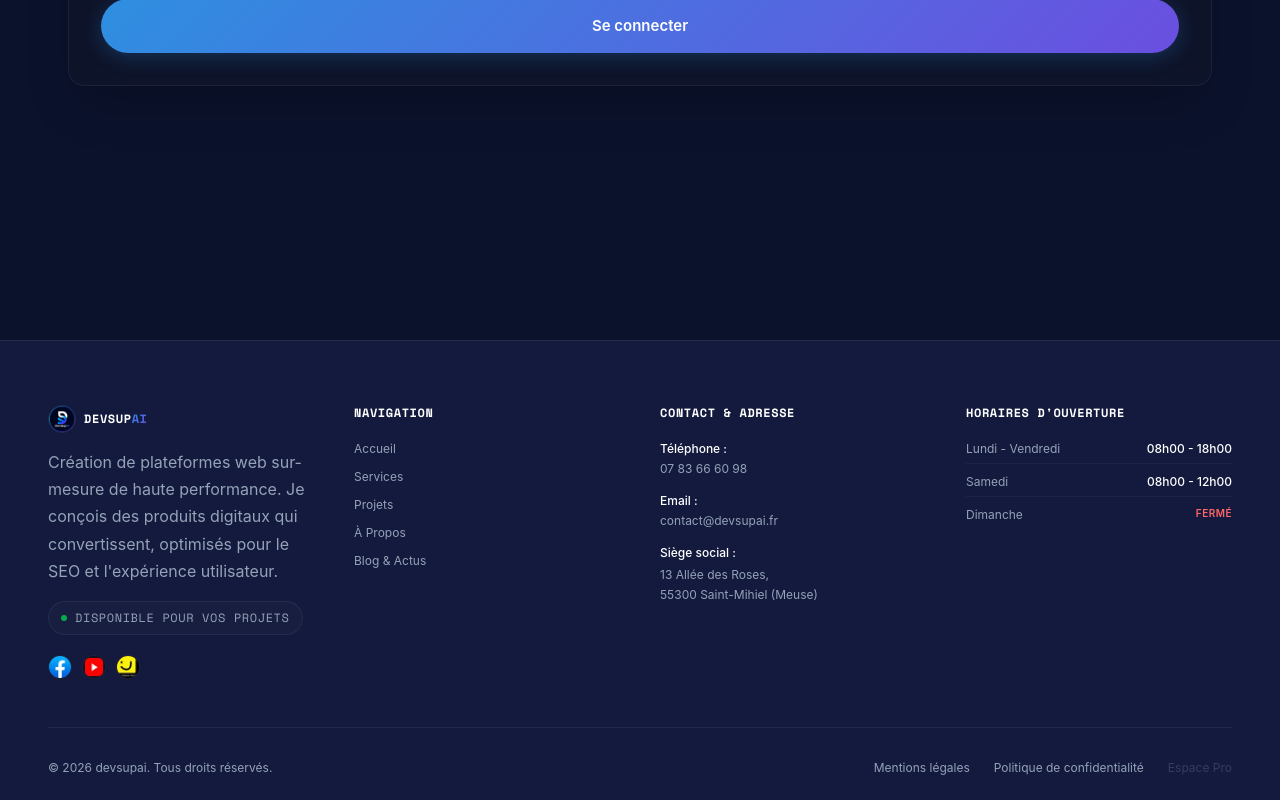
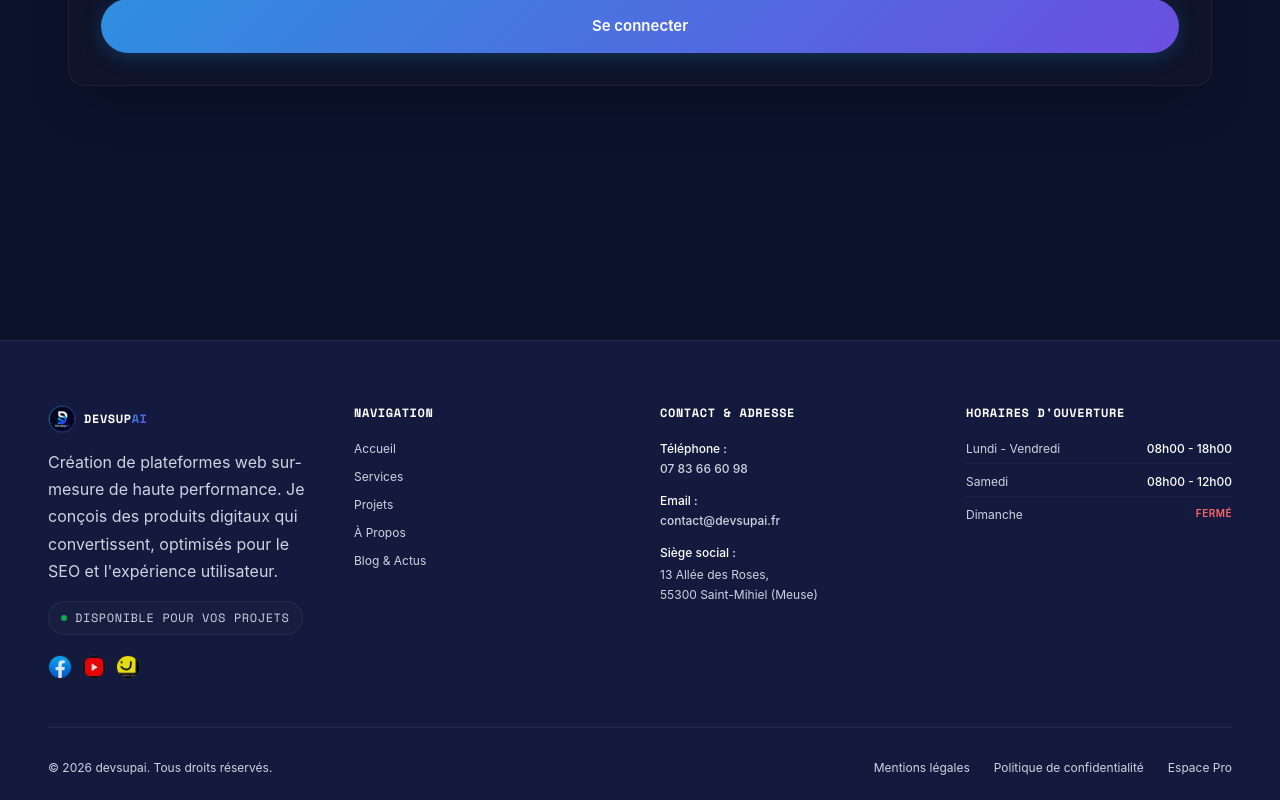
Before and after one commit to 55-hithup/monsite, a React (Vite) app: page /admin/login in a window 1280 px wide. Shown: the part 540-1340 px from the top of the page. Built offline with nearby package versions, Linux system fonts and the light colour scheme; no server answers; a web font is replaced by a local one.

Commit message:
fix(accessibility): resolve Axe color contrast issues in Footer and upgrade text-secondary contrast to AAA (>9.5:1)

```diff
--- a/src/components/Footer.tsx
+++ b/src/components/Footer.tsx
@@ -42,39 +42,39 @@ export default function Footer() {
                 href="https://www.facebook.com/people/Devsupai/61593272035287"
                 target="_blank"
                 rel="noopener noreferrer"
-                className="hover:opacity-80 transition-opacity duration-150 cursor-target"
+                className="hover:opacity-100 opacity-90 transition-opacity duration-150 cursor-target"
                 title="Suivez-nous sur Facebook"
               >
                 <img
                   src="/logo-facebook.webp"
                   alt="Facebook Logo"
-                  className="h-6 w-6 object-contain rounded-lg border border-[rgba(245,246,250,0.08)] bg-[#070913]/60"
+                  className="h-6 w-6 object-contain rounded-lg border border-[rgba(245,246,250,0.12)] bg-[#070913]"
                 />
               </a>
               <a
                 href="https://www.youtube.com/@devsupai"
                 target="_blank"
                 rel="noopener noreferrer"
-                className="hover:opacity-80 transition-opacity duration-150 cursor-target"
+                className="hover:opacity-100 opacity-90 transition-opacity duration-150 cursor-target"
                 title="Suivez-nous sur YouTube"
               >
                 <img
                   src="/logo-youtube.webp"
                   alt="YouTube Logo"
-                  className="h-6 w-6 object-contain rounded-lg border border-[rgba(245,246,250,0.08)] bg-[#070913]/60"
+                  className="h-6 w-6 object-contain rounded-lg border border-[rgba(245,246,250,0.12)] bg-[#070913]"
                 />
               </a>
               <a
                 href="https://www.pagesjaunes.fr/pros/65267281"
                 target="_blank"
                 rel="noopener noreferrer"
-                className="hover:opacity-80 transition-opacity duration-150 cursor-target"
+                className="hover:opacity-100 opacity-90 transition-opacity duration-150 cursor-target"
                 title="Retrouvez-nous sur les Pages Jaunes"
               >
                 <img
                   src="/logo-pagesjaunes.webp"
                   alt="Pages Jaunes Logo"
-                  className="h-6 w-6 object-contain rounded-lg border border-[rgba(245,246,250,0.08)] bg-[#070913]/60"
+                  className="h-6 w-6 object-contain rounded-lg border border-[rgba(245,246,250,0.12)] bg-[#070913]"
                 />
               </a>
             </div>
@@ -108,13 +108,13 @@ export default function Footer() {
             <div className="flex flex-col gap-4 text-xs text-text-secondary">
               <div>
                 <span className="text-text-primary block font-medium mb-1">Téléphone :</span>
-                <a href="tel:0783666098" className="hover:text-text-primary transition-colors cursor-target text-[#2E8FE0]">
+                <a href="tel:0783666098" className="hover:text-text-primary transition-colors cursor-target text-[#38BDF8] font-medium">
                   07 83 66 60 98
                 </a>
               </div>
               <div>
                 <span className="text-text-primary block font-medium mb-1">Email :</span>
-                <a href="mailto:contact@devsupai.fr" className="hover:text-text-primary transition-colors cursor-target text-[#2E8FE0]">
+                <a href="mailto:contact@devsupai.fr" className="hover:text-text-primary transition-colors cursor-target text-[#38BDF8] font-medium">
                   contact@devsupai.fr
                 </a>
               </div>
@@ -156,7 +156,7 @@ export default function Footer() {
           <div className="flex flex-wrap gap-6 text-xs text-text-secondary">
             <Link to="/mentions-legales" className="cursor-target hover:text-text-primary transition-colors">Mentions légales</Link>
             <Link to="/politique-de-confidentialite" className="cursor-target hover:text-text-primary transition-colors">Politique de confidentialité</Link>
-            <Link to="/admin/login" className="cursor-target hover:text-text-primary transition-colors opacity-25 hover:opacity-100">Espace Pro</Link>
+            <Link to="/admin/login" className="cursor-target hover:text-text-primary transition-colors">Espace Pro</Link>
           </div>
         </div>
       </div>
--- a/src/index.css
+++ b/src/index.css
@@ -7,7 +7,7 @@
   --color-primary-bg: #0B122C;
   --color-raised-bg: #131A3D;
   --color-text-primary: #FFFFFF;
-  --color-text-secondary: #94A3B8;
+  --color-text-secondary: #CBD5E1;
   --color-accent: #2E8FE0;
   --color-accent-hover: #6B4FE0;
   --color-border-color: rgba(245, 246, 250, 0.08);
```
